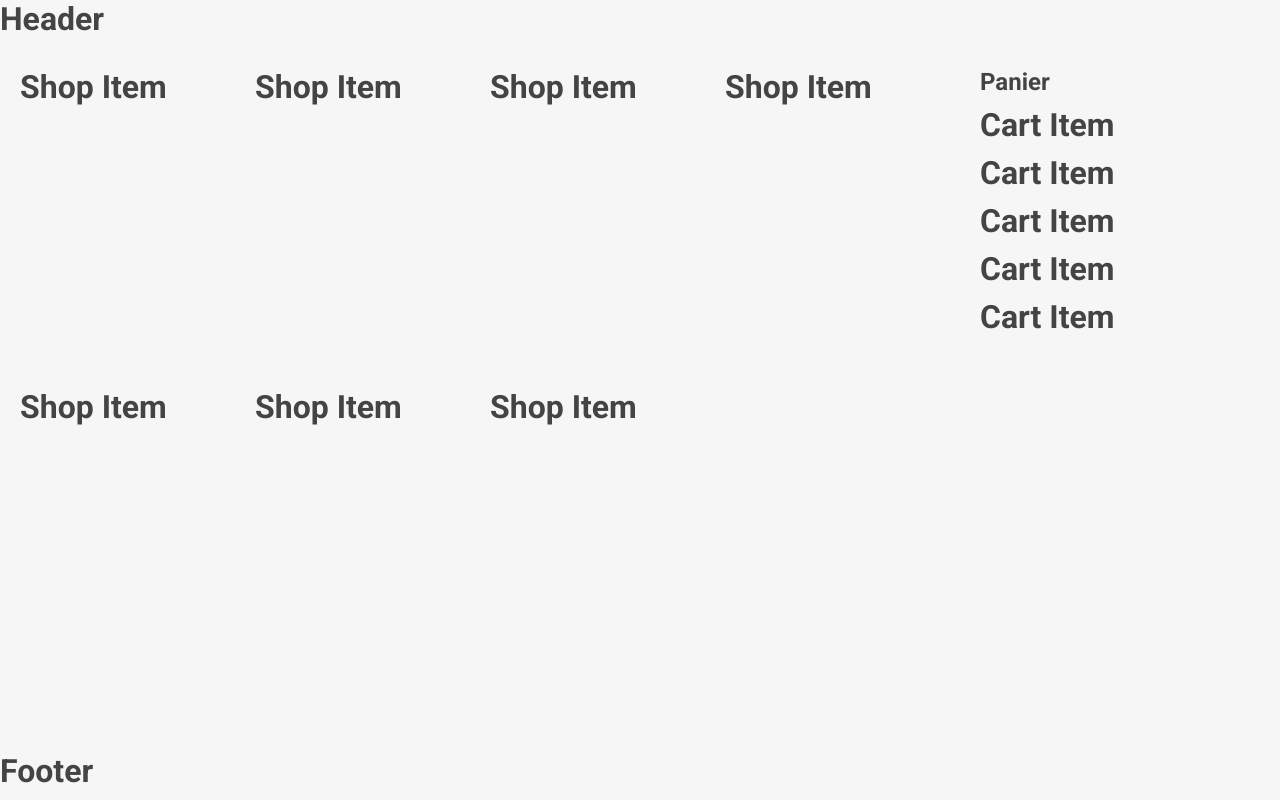
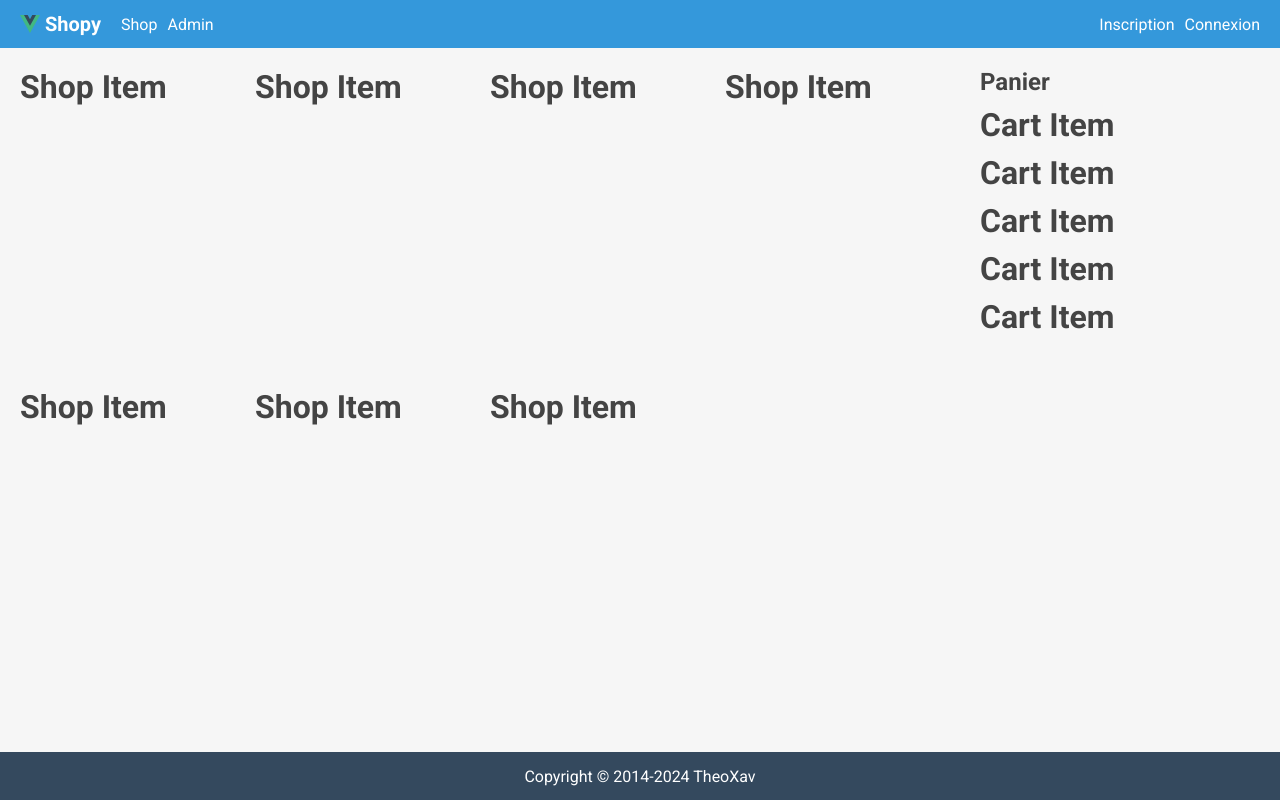
Before and after one commit to theoxav/vue-boutique, a Vue app: page / in a window 1280 px wide. Built offline with nearby package versions, Linux system fonts and the light colour scheme.

Commit message:
Add Header and Footer components

```diff
--- a/src/assets/base.scss
+++ b/src/assets/base.scss
@@ -8,6 +8,7 @@
   --white: white;
   --gray-1: #f6f6f6;
   --gray-2: #ddd;
+  --gray-3: #34495e;
   --text-color: #444;
   --text-primary-color: #ffffff;
 
@@ -91,6 +92,11 @@
   padding: 30px;
 }
 
+.px-20 {
+  padding-left: 20px;
+  padding-right: 20px;
+}
+
 // Margin
 
 .m-10 {
@@ -108,3 +114,11 @@
 .mb-10 {
   margin-bottom: 10px;
 }
+
+.mr-10 {
+  margin-right: 10px;
+}
+
+.mr-20 {
+  margin-right: 20px;
+}
--- /dev/null
+++ b/src/components/Layouts/Footer/Footer.scss
@@ -0,0 +1,4 @@
+footer {
+  background-color: var(--gray-3);
+  color: var(--text-primary-color);
+}
--- a/src/components/Layouts/Footer/Footer.vue
+++ b/src/components/Layouts/Footer/Footer.vue
@@ -1,9 +1,11 @@
 <template>
-  <footer>
-    <h1>Footer</h1>
+  <footer class="d-flex flex-row justify-content-center align-items-center">
+    <p>Copyright © 2014-2024 TheoXav</p>
   </footer>
 </template>
 
 <script setup lang="ts"></script>
 
-<style lang="scss" scoped></style>
+<style lang="scss" scoped>
+@import './Footer.scss';
+</style>
--- /dev/null
+++ b/src/components/Layouts/Header/Header.scss
@@ -0,0 +1,15 @@
+header {
+  background-color: var(--primary-1);
+
+  a {
+    color: var(--text-primary-color);
+    img {
+      width: 20px;
+      margin-right: 5px;
+    }
+    .logo {
+      font-weight: 700;
+      font-size: 20px;
+    }
+  }
+}
--- a/src/components/Layouts/Header/Header.vue
+++ b/src/components/Layouts/Header/Header.vue
@@ -1,9 +1,30 @@
 <template>
-  <header>
-    <h1>Header</h1>
+  <header class="px-20 d-flex flex-row align-items-center">
+    <a href="#" class="d-flex flex-row align-items-center mr-20">
+      <img src="@/assets/logo.svg" alt="logo-app" />
+      <span class="logo">Shopy</span>
+    </a>
+    <ul class="d-flex flex-row flex-fill">
+      <li class="mr-10">
+        <a href="#">Shop</a>
+      </li>
+      <li>
+        <a href="#">Admin</a>
+      </li>
+    </ul>
+    <ul class="d-flex flex-row">
+      <li class="mr-10">
+        <a href="#">Inscription</a>
+      </li>
+      <li>
+        <a href="#">Connexion</a>
+      </li>
+    </ul>
   </header>
 </template>
 
 <script setup lang="ts"></script>
 
-<style lang="scss" scoped></style>
+<style lang="scss" scoped>
+@import './Header.scss';
+</style>
```
